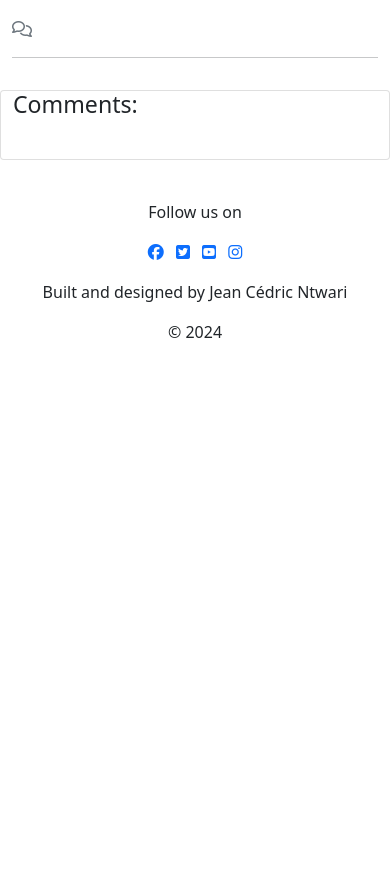
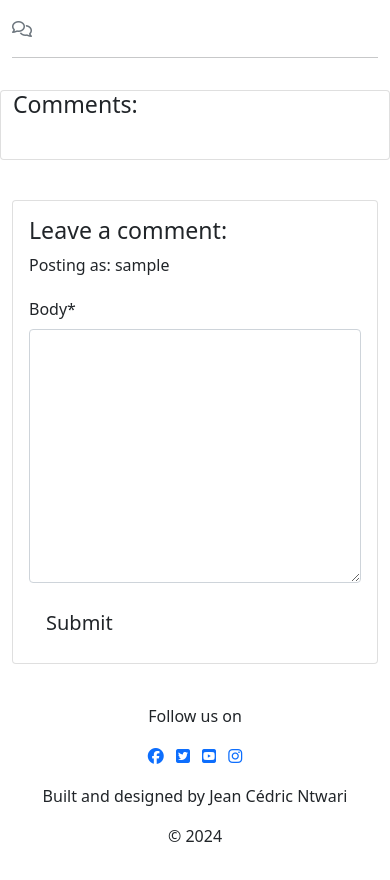
Before and after one commit to CedricNtwari/budget-explorer, a Django app: template discover/templates/discover/post_detail.html in a window 390 px wide. Shown: the part 475-1355 px from the top of the page. Before the commit the page ends 813 px from the top, so only its background shows below. Run offline with Django 4.2, Linux system fonts and the light colour scheme; the template is opened without the code that fills it: values that come from a table or form of the project are taken from there, others are empty; the visitor is signed in with stand-in values (Sample User, id 1); some libraries are stand-ins or nearby versions.

Commit message:
Added comment form

```diff
--- a/codestar/settings.py
+++ b/codestar/settings.py
@@ -63,6 +63,8 @@ INSTALLED_APPS = [
     'allauth.socialaccount',
     'allauth.socialaccount.providers.google',
     'allauth.socialaccount.providers.facebook',
+    'crispy_forms',
+    'crispy_bootstrap5',
     'django_summernote',
     'cloudinary',
     'discover',
@@ -239,6 +241,9 @@ STATICFILES_DIRS = [
     os.path.join(BASE_DIR, 'static')
 ]
 
+CRISPY_ALLOWED_TEMPLATE_PACKS = "bootstrap5"
+CRISPY_TEMPLATE_PACK = "bootstrap5"
+
 
 # CSRF settings
 CSRF_COOKIE_HTTPONLY = True
--- /dev/null
+++ b/discover/forms.py
@@ -0,0 +1,8 @@
+from .models import Comment
+from django import forms
+
+
+class CommentForm(forms.ModelForm):
+    class Meta:
+        model = Comment
+        fields = ('body',)
--- a/discover/templates/discover/post_detail.html
+++ b/discover/templates/discover/post_detail.html
@@ -1,4 +1,4 @@
-{% extends 'base.html' %} {% load static %} {% block content %}
+{% extends 'base.html' %} {% load static %} {% load crispy_forms_tags %} {% block content %}
 <div class="masthead">
   <div class="container">
     <div class="row g-0">
@@ -69,5 +69,20 @@
       </div>
     </div>
   </div>
+  <!-- Creating New Comments -->
+  <div class="col-md-4 card mb-4 mt-3">
+    <div class="card-body">
+      {% if user.is_authenticated %}
+      <h3>Leave a comment:</h3>
+      <p>Posting as: {{ user.username }}</p>
+      <form id="commentForm" method="post" style="margin-top: 1.3em">
+        {{ comment_form | crispy }} {% csrf_token %}
+        <button id="submitButton" type="submit" class="btn btn-signup btn-lg">Submit</button>
+      </form>
+      {% else %}
+      <p>Log in to leave a comment</p>
+      {% endif %}
+    </div>
+  </div>
 </div>
 {% endblock content %}
--- a/discover/views.py
+++ b/discover/views.py
@@ -5,6 +5,7 @@ from django.core.paginator import Paginator, PageNotAnInteger, EmptyPage
 from django.http import JsonResponse
 from django.template.loader import render_to_string
 from .models import Post, Comment, Favorite
+from .forms import CommentForm
 
 
 class PostList(generic.ListView):
@@ -54,9 +55,11 @@ def post_detail(request, slug):
     post = get_object_or_404(queryset, slug=slug)
     comments = post.comments.all().order_by("-created_on")
     comment_count = post.comments.filter(approved=True).count()
+    comment_form = CommentForm()
 
     return render(
         request,
         "discover/post_detail.html",
-        {"post": post, "comments": comments, "comment_count": comment_count},
+        {"post": post, "comments": comments,
+            "comment_count": comment_count, "comment_form": comment_form},
     )
```
Also changed, not shown: requirements.txt (+12 -0 lines).
